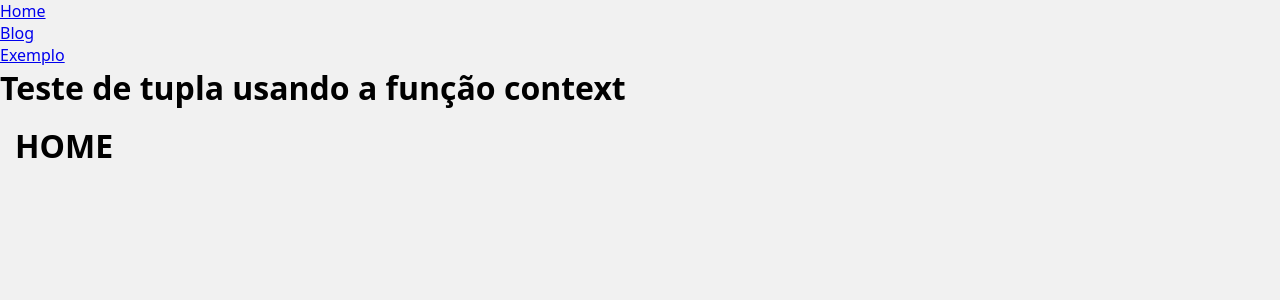
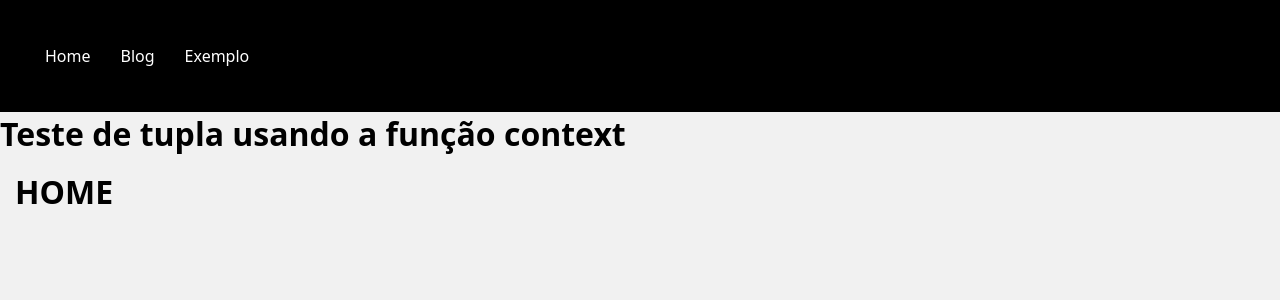
Before and after one commit to caduaquinomorais/curso_django, a Django app: page / in a window 1280 px wide. Shown: the top 300 px of the page. Run offline with Django 5.2, Linux system fonts and the light colour scheme.

Commit message:
Menu temporário

```diff
--- a/base/global/partials/menu.html
+++ b/base/global/partials/menu.html
@@ -1,5 +1,5 @@
-<nav>
-    <ul>
+<nav class="menu">
+    <ul class="menu__links">
         <li>
             <a href="{% url 'home:home' %}">Home</a>
         </li>
--- a/base/static/global/css/style.css
+++ b/base/static/global/css/style.css
@@ -5,6 +5,14 @@
   margin: 0;
   padding: 0;
   box-sizing: border-box;
+}
+
+a {
+  text-decoration: none;
+}
+
+a:hover {
+  text-decoration: underline;
 }
 
 html {
@@ -31,6 +39,24 @@ body {
   box-shadow: 5px 2px 5px rgba(0, 0, 0, 20%);
 }
 
+.menu {
+  background: #000;
+  padding: 1.5rem;
+}
+
+.menu__links {
+  list-style: none;
+  display: flex;
+  padding: 1.5rem;
+}
+
+.menu__links a {
+  display: block;
+  color: #fff;
+  padding: 1.5rem;
+
+}
+
 @media (mim-width: 600px) {
   .content {
     grid-template-columns: repeat(auto-fill, minmax(32rem, 1fr));
```
